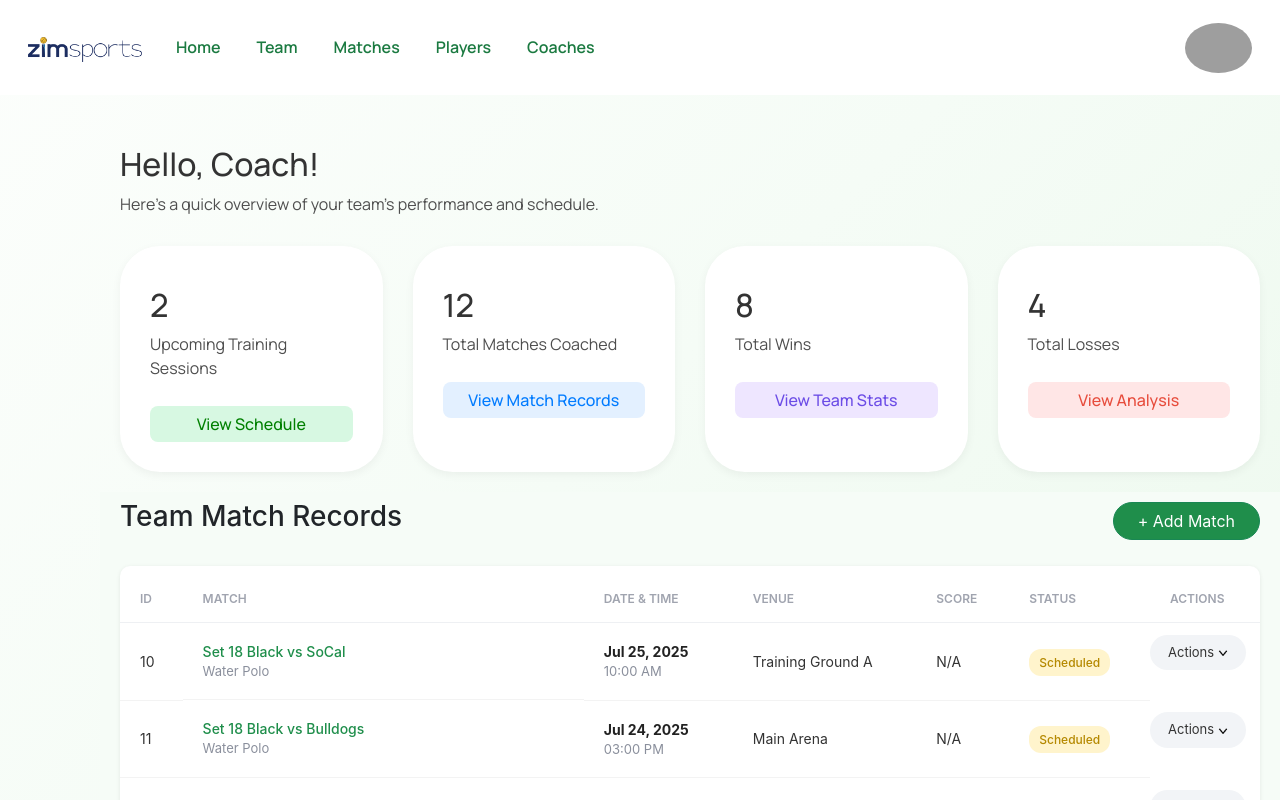
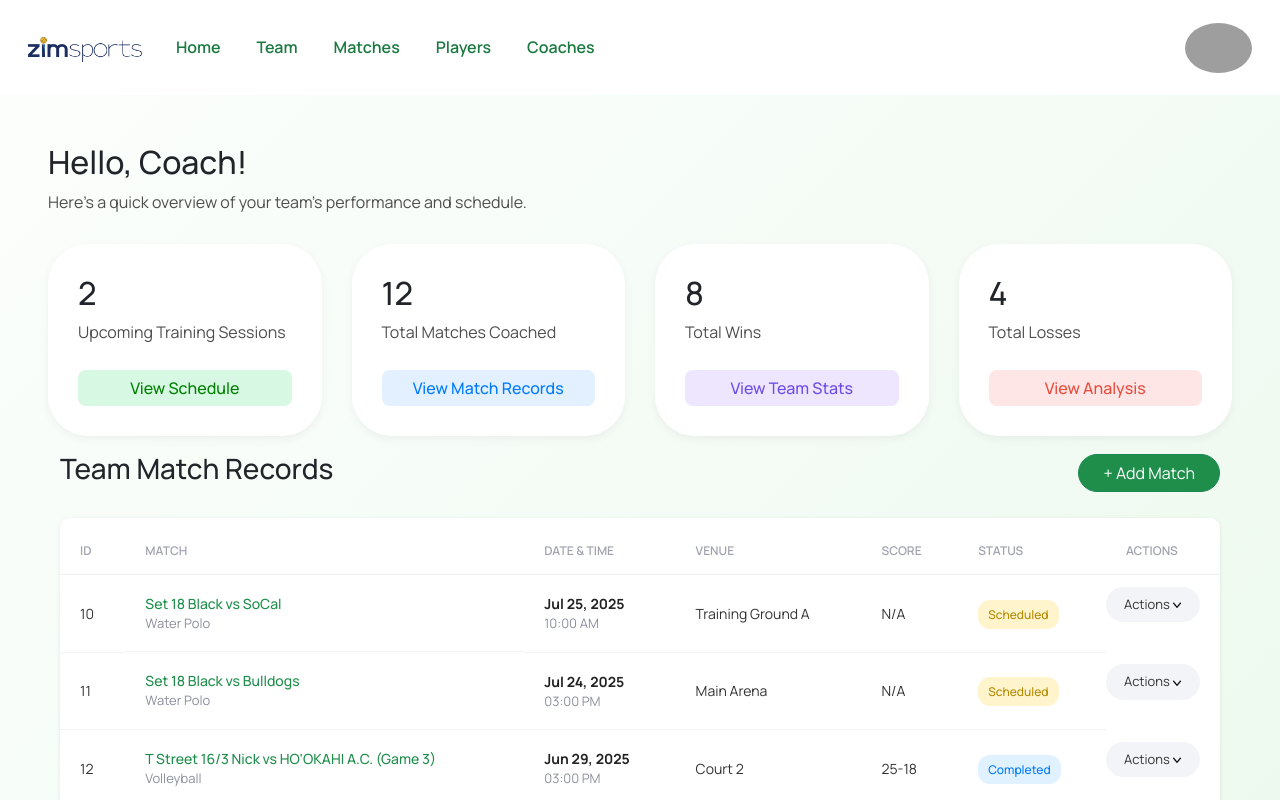
Before and after one commit to Zeeshanprojects/ZimSportsWebsite, a React (Vite) app in the folder zimsports/: page /coachesdashboard in a window 1280 px wide. Built offline with nearby package versions, Linux system fonts and the light colour scheme; grey boxes are pictures that could not be loaded; the HTML template or start-up script is replaced by a standard one.

Commit message:
codeupdated

```diff
--- a/zimsports/src/Pages/Coachesdashboard.jsx
+++ b/zimsports/src/Pages/Coachesdashboard.jsx
@@ -80,7 +80,7 @@ export default function Coachesdashboard() {
     <>
       <Navbar2 />
 
-      <div className="dashboard-main">
+      <div className="container-fluid p-5">
         <h2>Hello, Coach!</h2>
         <p>Here’s a quick overview of your team’s performance and schedule.</p>
 
@@ -118,9 +118,8 @@ export default function Coachesdashboard() {
             </div>
           ))}
         </div>
-      </div>
 
-      <main className="matches-main p-2">
+      <main className="mt-3">
         <div className="container-fluid">
           <div className="d-flex justify-content-between align-items-center mb-4">
             <h3 className=" ">Team Match Records</h3>
@@ -217,6 +216,8 @@ export default function Coachesdashboard() {
           </div>
         </div>
       </main>
+      </div>
+
     </>
   );
 }
--- a/zimsports/src/Pages/Familydashboard.jsx
+++ b/zimsports/src/Pages/Familydashboard.jsx
@@ -70,7 +70,7 @@ export default function Familydashboard() {
       <Navbar2 />
 
 
-      <div className="dashboard-main">
+      <div className="container-fluid p-5">
         <h2>Hello, Family Member!</h2>
         <p>Here’s an overview of your family’s linked players and activities.</p>
 
@@ -83,9 +83,7 @@ export default function Familydashboard() {
             </div>
           ))}
         </div>
-      </div>
-
-      <main className="matches-main p-2">
+         <main className="mt-3">
         <div className="container-fluid">
           <div className="d-flex justify-content-between align-items-center mb-4">
             <h3>Family Match Records</h3>
@@ -184,6 +182,9 @@ export default function Familydashboard() {
           </div>
         </div>
       </main>
+      </div>
+
+
     </>
   );
 }
```
